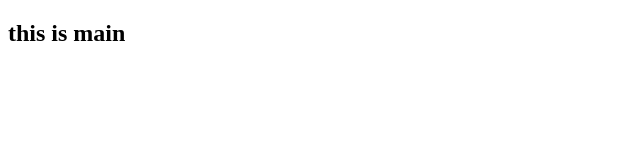
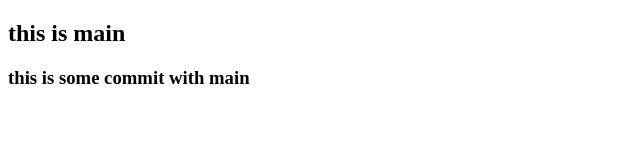
Before and after one commit to Yati-Shan/example, a plain HTML site: page index.html in a window 1280 px wide. Shown: the whole page, without its empty margins (0-640 px from the left). Drawn offline with Linux system fonts and the light colour scheme.

Commit message:
main with commit

```diff
--- a/index.html
+++ b/index.html
@@ -7,5 +7,6 @@
 </head>
 <body>
     <h2>this is main </h2>
+    <h3>this is some commit with main</h3>
 </body>
 </html>
```
